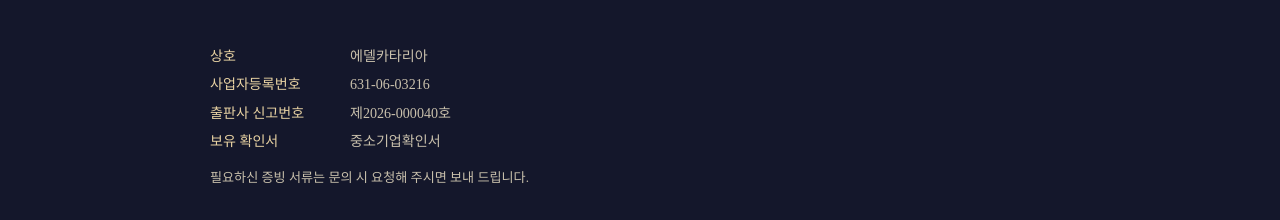
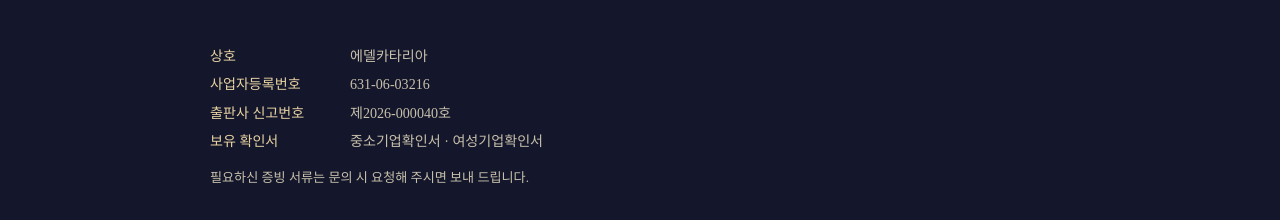
Before and after one commit to klarahatfield/aethelcataria-website, a plain HTML site: page wholesale.html in a window 1280 px wide. Shown: the part 3048-3268 px from the top of the page. Drawn offline with nearby package versions, Linux system fonts and the light colour scheme; a web font is replaced by a local one.

Commit message:
Update wholesale.html

```diff
--- a/wholesale.html
+++ b/wholesale.html
@@ -238,7 +238,7 @@
         <div><dt>상호</dt><dd>에델카타리아</dd></div>
         <div><dt>사업자등록번호</dt><dd>631-06-03216</dd></div>
         <div><dt>출판사 신고번호</dt><dd>제2026-000040호</dd></div>
-        <div><dt>보유 확인서</dt><dd>중소기업확인서</dd></div>
+        <div><dt>보유 확인서</dt><dd>중소기업확인서 · 여성기업확인서</dd></div>
         <!-- 여성기업확인서, 예술활동증명 등은 발급 후 이 목록에 한 줄씩 추가하세요. -->
       </dl>
       <p class="ws-note">필요하신 증빙 서류는 문의 시 요청해 주시면 보내 드립니다.</p>
```
